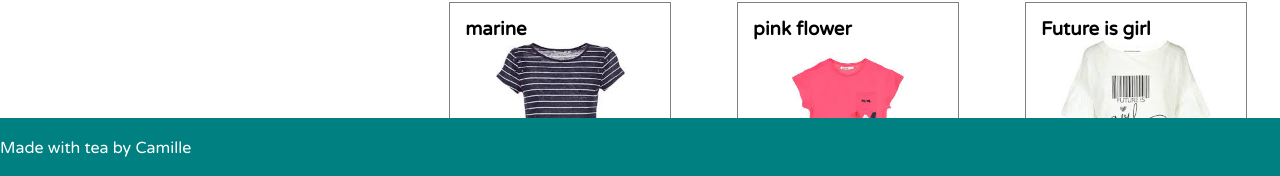
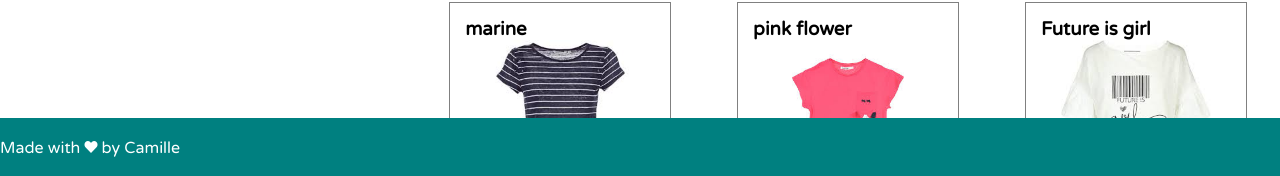
Before and after one commit to Millcat/Tshirtz-christmas-challenge, a React (Create React App) app in the folder tshirtz-frontend/: page / in a window 1280 px wide. Shown: the part 622-798 px from the top of the page. Built offline with nearby package versions, Linux system fonts and the light colour scheme.

Commit message:
love icon

```diff
--- a/tshirtz-frontend/src/components/Footer.jsx
+++ b/tshirtz-frontend/src/components/Footer.jsx
@@ -3,7 +3,11 @@ import "../footer.css";
 
 // to put in the footer : https://codepen.io/kevinjannis/pen/Krids
 function Footer() {
-  return <div className="fixed-footer">Made with tea by Camille</div>;
+  return (
+    <div className="fixed-footer">
+      Made with <i class="icon ion-heart"></i> by Camille
+    </div>
+  );
 }
 
 export default Footer;
```
